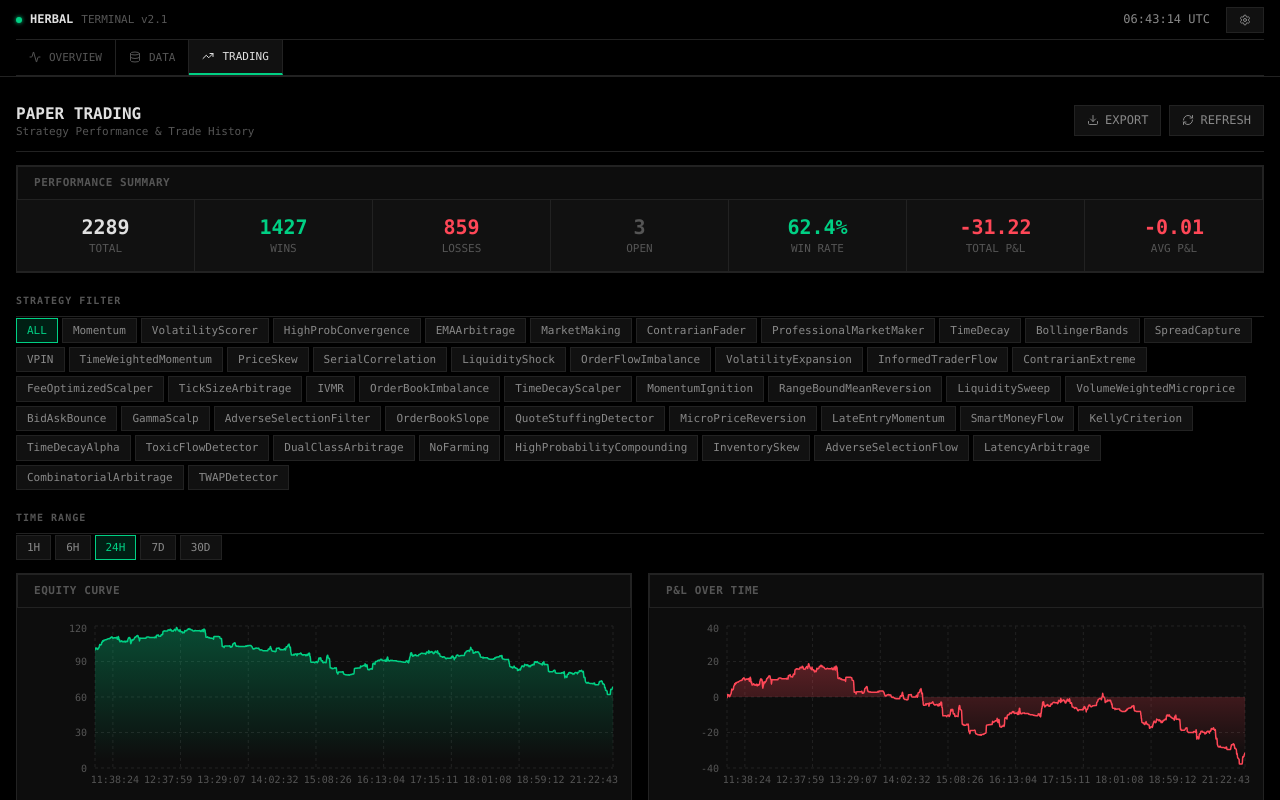
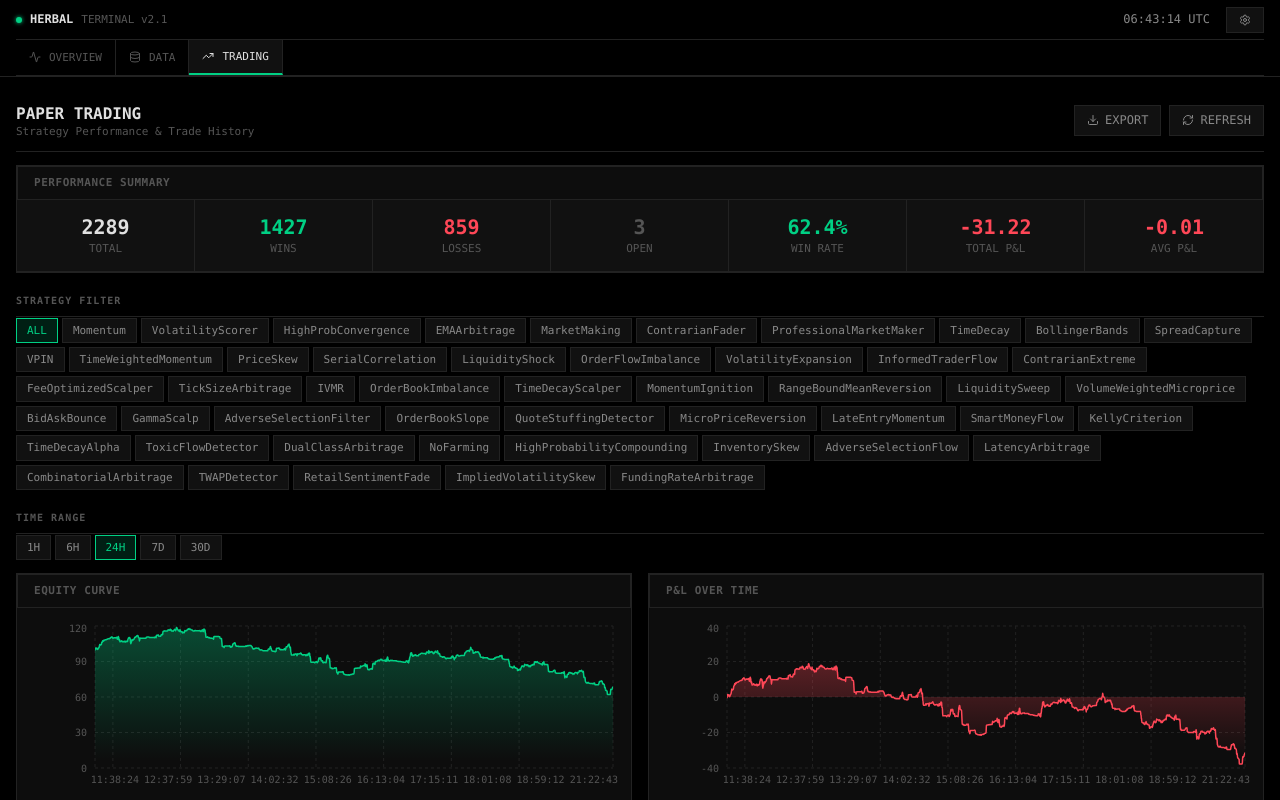
Before and after one commit to herbalclaw/herbal_dashboard, a Next.js app: page / in a window 1280 px wide. Both pictures are taken after a click on the button "TRADING". Shown: the top 800 px of the page. Built offline with nearby package versions, Linux system fonts and the light colour scheme; no server answers.

Commit message:
Add new strategies to dashboard filter: RetailSentimentFade, ImpliedVolatilitySkew, FundingRateArbitrage

```diff
--- a/app/components/TradingDashboard.tsx
+++ b/app/components/TradingDashboard.tsx
@@ -53,6 +53,9 @@ const strategies = [
   'LatencyArbitrage',
   'CombinatorialArbitrage',
   'TWAPDetector',
+  'RetailSentimentFade',
+  'ImpliedVolatilitySkew',
+  'FundingRateArbitrage',
 ]
 
 interface Trade {
```
